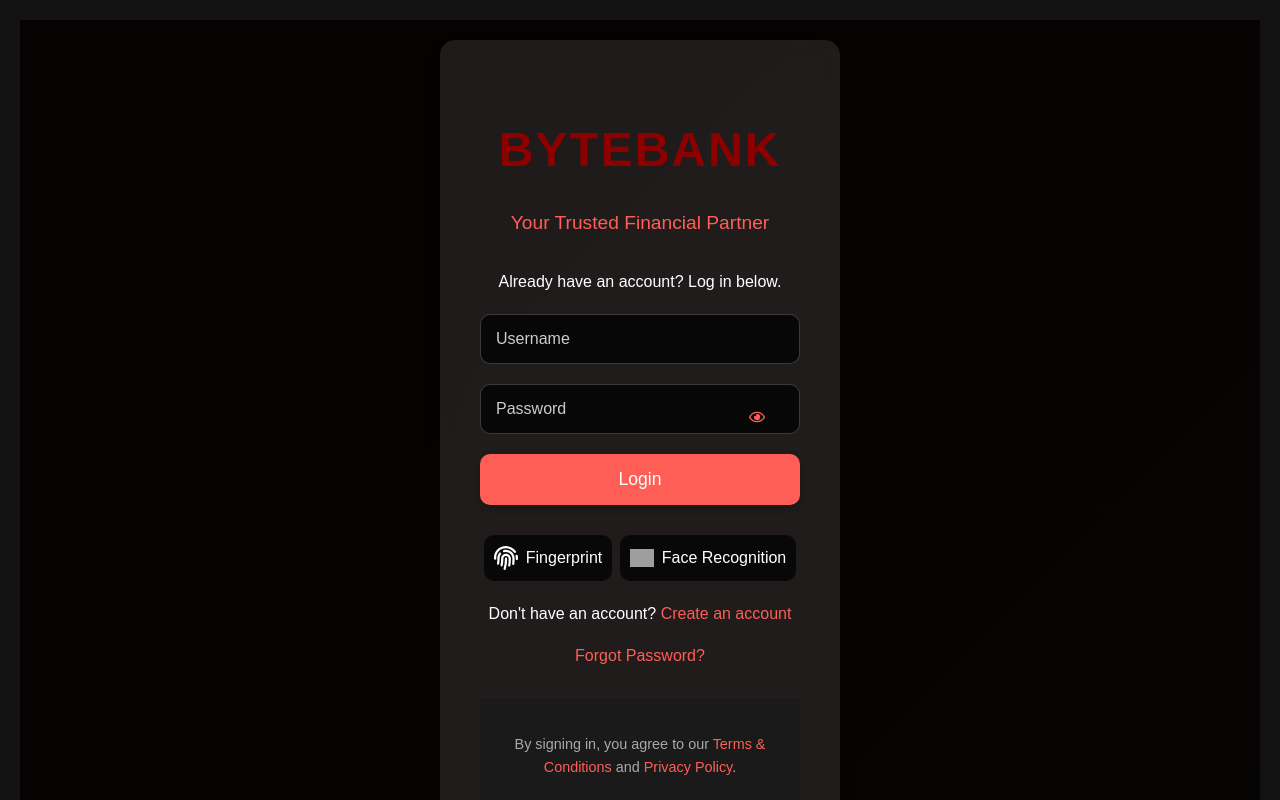
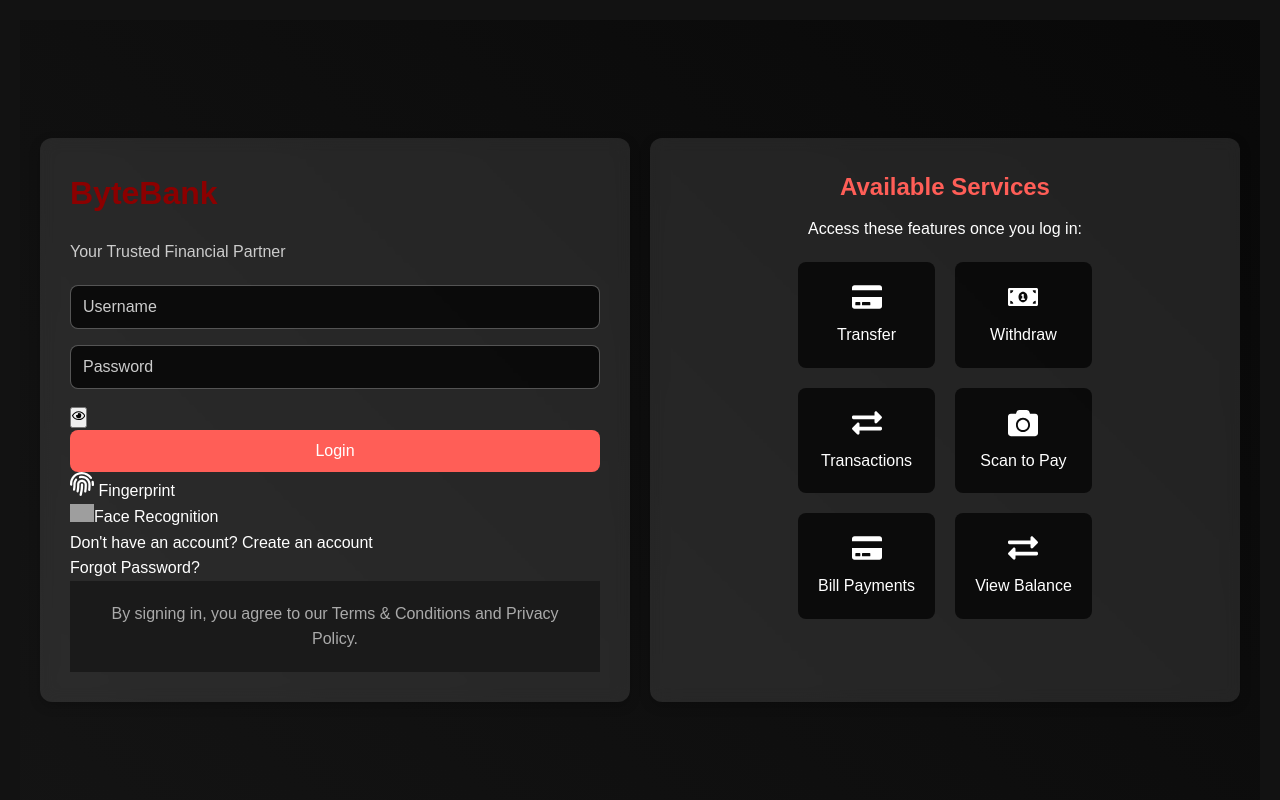
Before and after one commit to TerrorBite-Capaciti/Bank-Management-System, a React (Create React App) app in the folder frontend/: page /login in a window 1280 px wide. Shown: the top 800 px of the page. Built offline with nearby package versions, Linux system fonts and the light colour scheme; grey boxes are pictures that could not be loaded.

Commit message:
Login Page Available Features Added

```diff
--- a/frontend/src/pages/LoginPage.jsx
+++ b/frontend/src/pages/LoginPage.jsx
@@ -1,5 +1,5 @@
 import React, { useState } from 'react';
-import { FaFingerprint, FaRegEye, FaRegEyeSlash } from 'react-icons/fa';  // Icons
+import { FaFingerprint, FaRegEye, FaRegEyeSlash, FaCreditCard, FaExchangeAlt, FaMoneyBillAlt, FaCamera } from 'react-icons/fa'; // Icons
 import '../styles/LoginPage.css';
 
 const LoginPage = () => {
@@ -13,7 +13,6 @@ const LoginPage = () => {
     e.preventDefault();
     setIsLoading(true);
 
-    // Simulate an API call
     setTimeout(() => {
       if (username === '' || password === '') {
         setError('Please enter both username and password');
@@ -28,12 +27,11 @@ const LoginPage = () => {
 
   return (
     <div className="login-page">
-      <div className="form-container">
-        <h1>ByteBank</h1> {/* I think we should replace this with a logo instaed */}
+      <div className="login-container">
+        {/* Left Section: Login Form */}
+        <div className="left-section">
+          <h1>ByteBank</h1> {/* Replaceable with a logo */}
           <p className="subheading">Your Trusted Financial Partner</p>
-
-        {/* Login Section */}
-        <p className="login-text">Already have an account? Log in below.</p>
 
           <form onSubmit={handleLogin}>
             <div>
@@ -73,7 +71,6 @@ const LoginPage = () => {
             {error && <div className="error">{error}</div>}
           </form>
 
-        {/* Biometric Options */}
           <div className="biometric-options">
             <div className="biometric-btn">
               <FaFingerprint size={24} /> Fingerprint
@@ -84,17 +81,46 @@ const LoginPage = () => {
             </div>
           </div>
 
-        {/* Sign-up Option */}
           <p className="sign-up-text">Don't have an account? <a href="/signup">Create an account</a></p>
-
-        {/* Forgot Password */}
           <div className="links">
             <a href="/forgot-password">Forgot Password?</a>
           </div>
-
           <footer>
             <p>By signing in, you agree to our <a href="#">Terms & Conditions</a> and <a href="#">Privacy Policy</a>.</p>
           </footer>
+        </div>
+
+        {/* Right Section: User Options Preview */}
+        <div className="right-section">
+          <h2>Available Services</h2>
+          <p>Access these features once you log in:</p>
+          <div className="dashboard-grid">
+            <div className="dashboard-item">
+              <FaCreditCard size={30} />
+              <p>Transfer</p>
+            </div>
+            <div className="dashboard-item">
+              <FaMoneyBillAlt size={30} />
+              <p>Withdraw</p>
+            </div>
+            <div className="dashboard-item">
+              <FaExchangeAlt size={30} />
+              <p>Transactions</p>
+            </div>
+            <div className="dashboard-item">
+              <FaCamera size={30} />
+              <p>Scan to Pay</p>
+            </div>
+            <div className="dashboard-item">
+              <FaCreditCard size={30} />
+              <p>Bill Payments</p>
+            </div>
+            <div className="dashboard-item">
+              <FaExchangeAlt size={30} />
+              <p>View Balance</p>
+            </div>
+          </div>
+        </div>
       </div>
     </div>
   );
--- a/frontend/src/styles/CreateAccountPage.css
+++ b/frontend/src/styles/CreateAccountPage.css
@@ -1,39 +1,180 @@
-.create-account-container {
-    display: flex;
-    flex-direction: column;
-    justify-content: center;
-    align-items: center;
-    height: 100vh;
-    background-color: #121212; /* Dark background */
-    color: white;
+/* Global Styles */
+* {
+  box-sizing: border-box;
+  margin: 0;
+  padding: 0;
+}
+
+body {
+  background-color: #1A1A1D;
+  font-family: 'Roboto', sans-serif;
+  color: #fff;
+  overflow-x: hidden;
+}
+
+/* Page Container */
+.create-account-page {
+  display: flex;
+  justify-content: center;
+  align-items: center;
+  min-height: 100vh;
+  background: linear-gradient(45deg, rgba(20, 20, 20, 0.85), rgba(5, 5, 5, 0.75));
+  padding: 15px;
+}
+
+.form-container {
+  background: rgba(255, 255, 255, 0.1);
+  backdrop-filter: blur(8px);
+  -webkit-backdrop-filter: blur(8px);
+  padding: 30px;
+  border-radius: 12px;
+  box-shadow: 0 4px 12px rgba(0, 0, 0, 0.2);
+  width: 100%;
+  max-width: 420px;
+  text-align: center;
+}
+
+/* Header Styling */
+h1 {
+  font-size: 2rem;
+  color: #FF5E57;
+  margin-bottom: 20px;
+  font-weight: bold;
+}
+
+/* Input Fields */
+.input-field {
+  width: 100%;
+  padding: 12px;
+  background-color: rgba(0, 0, 0, 0.7);
+  color: #fff;
+  border: 1px solid rgba(255, 255, 255, 0.3);
+  border-radius: 8px;
+  margin-bottom: 16px;
+  font-size: 1rem;
+  outline: none;
+}
+
+.input-field:focus {
+  border-color: #FF5E57;
+}
+
+.input-field::placeholder {
+  color: #ccc;
+}
+
+/* Button Styling */
+.btn {
+  width: 100%;
+  padding: 12px;
+  background-color: #FF5E57;
+  border: none;
+  border-radius: 8px;
+  color: #fff;
+  font-size: 1rem;
+  cursor: pointer;
+  transition: all 0.3s ease;
+}
+
+.btn:disabled {
+  background-color: #b0b0b0;
+  cursor: not-allowed;
+}
+
+.btn:hover:not(:disabled) {
+  background-color: #e04c42;
+  transform: scale(1.05);
+}
+
+/* Error Message Styling */
+.error-message {
+  color: #ff4d4d;
+  font-size: 0.9rem;
+  margin-top: 8px;
+}
+
+/* Terms and Conditions */
+.terms-container {
+  text-align: left;
+  margin-top: 15px;
+  font-size: 0.85rem;
+}
+
+.terms-container a {
+  color: #FF5E57;
+}
+
+.terms-container input {
+  margin-right: 8px;
+}
+
+/* Social Media Buttons */
+.social-signup {
+  margin-top: 20px;
+}
+
+.social-btn {
+  width: 100%;
+  padding: 10px;
+  margin-bottom: 12px;
+  color: #fff;
+  border: none;
+  border-radius: 8px;
+  font-size: 0.95rem;
+  cursor: pointer;
+  transition: background-color 0.3s;
+}
+
+.social-btn.google-btn {
+  background-color: #db4437;
+}
+
+.social-btn.facebook-btn {
+  background-color: #4267B2;
+}
+
+.social-btn:hover {
+  opacity: 0.8;
+}
+
+/* Link to Login Page */
+.login-link {
+  margin-top: 15px;
+  font-size: 0.9rem;
+}
+
+.login-link a {
+  color: #FF5E57;
+  text-decoration: none;
+}
+
+.login-link a:hover {
+  text-decoration: underline;
+}
+
+/* Mobile Responsiveness */
+@media (max-width: 600px) {
+  .create-account-page {
+    padding: 10px;
   }
 
-  .create-account-form {
-    display: flex;
-    flex-direction: column;
-    gap: 20px;
-    padding: 20px;
-    border-radius: 10px;
-    background-color: #1c1c1c;
+  .form-container {
+    padding: 18px;
   }
 
-  input {
-    padding: 10px;
-    border: 1px solid #333;
-    border-radius: 5px;
-    background-color: #2b2b2b;
-    color: white;
+  h1 {
+    font-size: 1.8rem;
   }
 
-  button {
-    padding: 10px 20px;
-    background-color: #b71c1c;
-    border: none;
-    border-radius: 5px;
-    color: white;
-    cursor: pointer;
+  .input-field {
+    padding: 10px;
   }
 
-  button:hover {
-    background-color: #ff5252;
+  .btn {
+    padding: 10px;
   }
+
+  .social-btn {
+    padding: 8px;
+  }
+}
--- a/frontend/src/styles/LoginPage.css
+++ b/frontend/src/styles/LoginPage.css
@@ -1,200 +1,107 @@
-/* General Page Styles */
-body {
-  background-color: #050000;
-  color: #fff;
-  font-family: 'Lora', serif;
+/* Global Styles */
+* {
+  box-sizing: border-box;
   margin: 0;
   padding: 0;
 }
 
+body {
+  background-color: #1A1A1D;
+  font-family: 'Roboto', sans-serif;
+  color: #fff;
+}
+
+/* Page Layout */
 .login-page {
   display: flex;
   justify-content: center;
   align-items: center;
   min-height: 100vh;
-  background: linear-gradient(135deg, rgba(5, 0, 0, 0.9), rgba(5, 0, 0, 0.8));
+  background: linear-gradient(45deg, rgba(20, 20, 20, 0.85), rgba(5, 5, 5, 0.75));
   padding: 20px;
-  overflow: hidden;
 }
 
-/* Container for the Form */
-.form-container {
-  background: rgba(255, 255, 255, 0.1); /* Glassmorphism */
-  backdrop-filter: blur(15px);
-  -webkit-backdrop-filter: blur(15px);
-  padding: 40px;
-  border-radius: 15px;
-  box-shadow: 0 8px 15px rgba(0, 0, 0, 0.2);
+.login-container {
+  display: flex;
   width: 100%;
-  max-width: 400px;
-  text-align: center;
+  max-width: 1200px;
+  gap: 20px;
 }
 
-/* Bank Name */
+.left-section, .right-section {
+  width: 50%;
+  padding: 30px;
+  background: rgba(255, 255, 255, 0.1);
+  backdrop-filter: blur(8px);
+  border-radius: 12px;
+  box-shadow: 0 4px 12px rgba(0, 0, 0, 0.2);
+}
+
+.left-section {
+  display: flex;
+  flex-direction: column;
+}
+
 h1 {
-  font-size: 3rem;
-  color: #fff;
+  font-size: 2rem;
+  color: #FF5E57;
   margin-bottom: 10px;
   font-weight: bold;
-  letter-spacing: 2px;
-  text-transform: uppercase;
 }
 
 .subheading {
-  font-size: 1.2rem;
-  color: #ff5e57;
-  margin-bottom: 30px;
-}
-
-/* Login Text */
-.login-text {
   font-size: 1rem;
-  color: #fff;
+  color: #ccc;
   margin-bottom: 20px;
 }
 
-/* Input Styles */
+/* Input Fields */
 .input-field {
   width: 100%;
-  padding: 15px;
+  padding: 12px;
+  margin-bottom: 16px;
+  border-radius: 8px;
+  border: 1px solid rgba(255, 255, 255, 0.3);
   background-color: rgba(0, 0, 0, 0.7);
-  color: #fff;
-  border: 1px solid rgba(255, 255, 255, 0.2);
-  border-radius: 10px;
-  font-size: 1rem;
-  margin-bottom: 20px;
-  outline: none;
-  transition: border-color 0.3s ease;
-}
-
-.input-field:focus {
-  border-color: #ff5e57;
-}
-
-.input-field::placeholder {
-  color: #ccc;
-}
-
-/* Password Input & Show Button */
-.password-wrapper {
-  position: relative;
-}
-
-.show-password-btn {
-  position: absolute;
-  top: 50%;
-  right: 15px;
-  transform: translateY(-50%);
-  background: none;
-  border: none;
-  color: #ff5e57;
-  cursor: pointer;
-  font-size: 1rem;
-  transition: color 0.3s;
-}
-
-.show-password-btn:hover {
   color: #fff;
 }
 
-/* Button Styles */
-.btn {
-  width: 100%;
-  padding: 15px;
-  background-color: #ff5e57;
-  border: none;
-  border-radius: 10px;
-  color: #fff;
-  font-size: 1.1rem;
-  cursor: pointer;
-  box-shadow: 0 4px 8px rgba(0, 0, 0, 0.2);
-  transition: background-color 0.3s ease;
+/* Right Section Styles */
+.right-section {
+  display: flex;
+  flex-direction: column;
+  align-items: center;
 }
 
-.btn:hover {
-  background-color: #e04c42;
+.right-section h2 {
+  color: #FF5E57;
+  margin-bottom: 10px;
+}
+
+.dashboard-grid {
+  display: grid;
+  grid-template-columns: repeat(2, 1fr);
+  gap: 20px;
+  margin-top: 20px;
+}
+
+.dashboard-item {
+  display: flex;
+  flex-direction: column;
+  align-items: center;
+  background: rgba(0, 0, 0, 0.7);
+  padding: 20px;
+  border-radius: 8px;
+  text-align: center;
+  color: #fff;
+  transition: transform 0.3s ease;
+}
+
+.dashboard-item:hover {
   transform: scale(1.05);
 }
 
-/* Loading Spinner */
-.loading-spinner {
+.dashboard-item p {
+  margin-top: 10px;
   font-size: 1rem;
-  color: #ff5e57;
-  margin-top: 20px;
 }
-
-/* Error Messages */
-.error {
-  color: #ff4d4d;
-  font-size: 1rem;
-  margin-top: 15px;
-  text-align: center;
-}
-
-/* Biometric Options */
-.biometric-options {
-  display: flex;
-  justify-content: space-around;
-  margin-top: 30px;
-  color: #fff;
-}
-
-.biometric-btn {
-  padding: 10px;
-  cursor: pointer;
-  background-color: rgba(0, 0, 0, 0.7);
-  border-radius: 10px;
-  display: flex;
-  align-items: center;
-  gap: 8px;
-}
-
-.biometric-btn:hover {
-  background-color: rgba(255, 255, 255, 0.1);
-}
-
-/* Sign-up Text */
-.sign-up-text {
-  font-size: 1rem;
-  margin-top: 20px;
-  color: #fff;
-}
-
-.sign-up-text a {
-  color: #ff5e57;
-  text-decoration: none;
-}
-
-.sign-up-text a:hover {
-  text-decoration: underline;
-}
-
-/* Links */
-.links a {
-  color: #ff5e57;
-  text-decoration: none;
-  font-size: 1rem;
-  transition: color 0.3s ease;
-}
-
-.links a:hover {
-  color: #fff;
-  text-decoration: underline;
-}
-
-/* Footer Section */
-footer {
-  margin-top: 30px;
-  color: #bbb;
-  font-size: 0.9rem;
-  text-align: center;
-}
-
-footer a {
-  color: #ff5e57;
-  text-decoration: none;
-}
-
-footer a:hover {
-  text-decoration: underline;
-}
```
Also changed, not shown: frontend/src/pages/CreateAccountPage.jsx (+66 -10 lines). Lines whose indentation alone changed are shown as unchanged.
